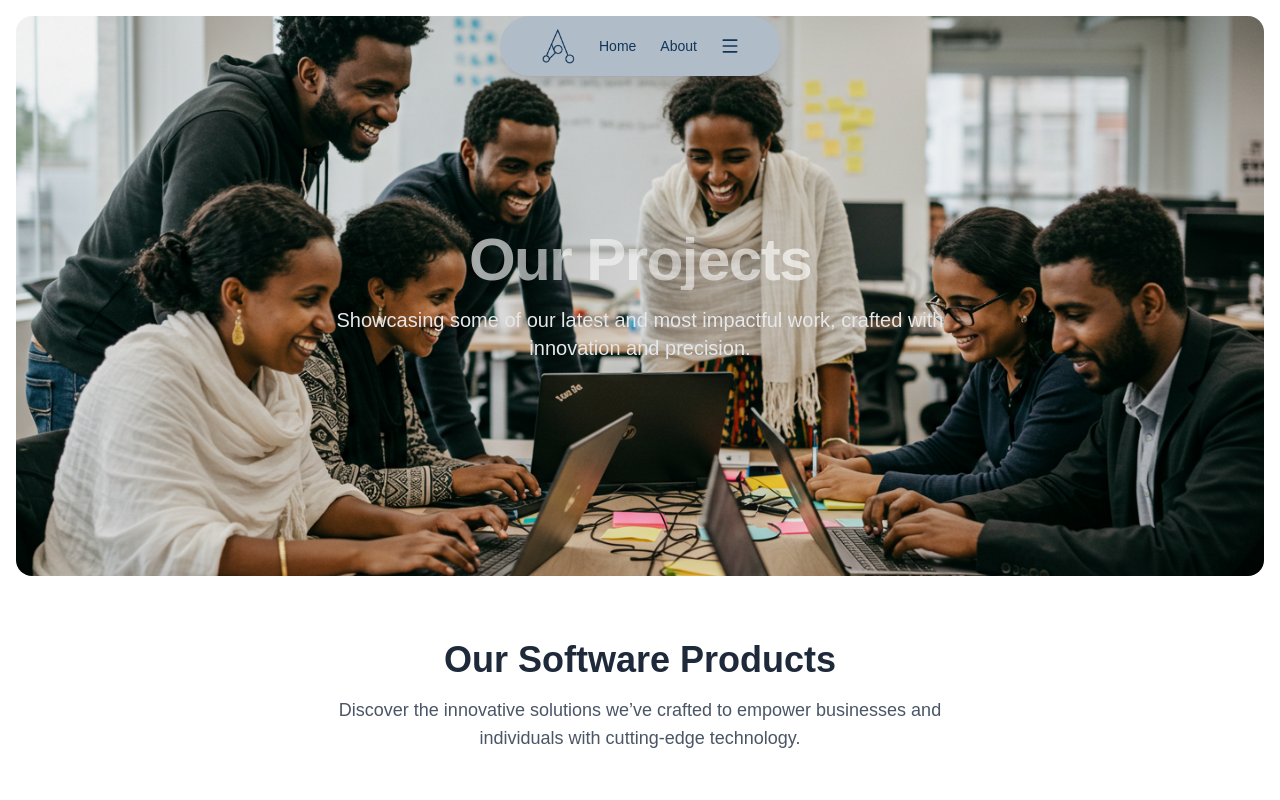
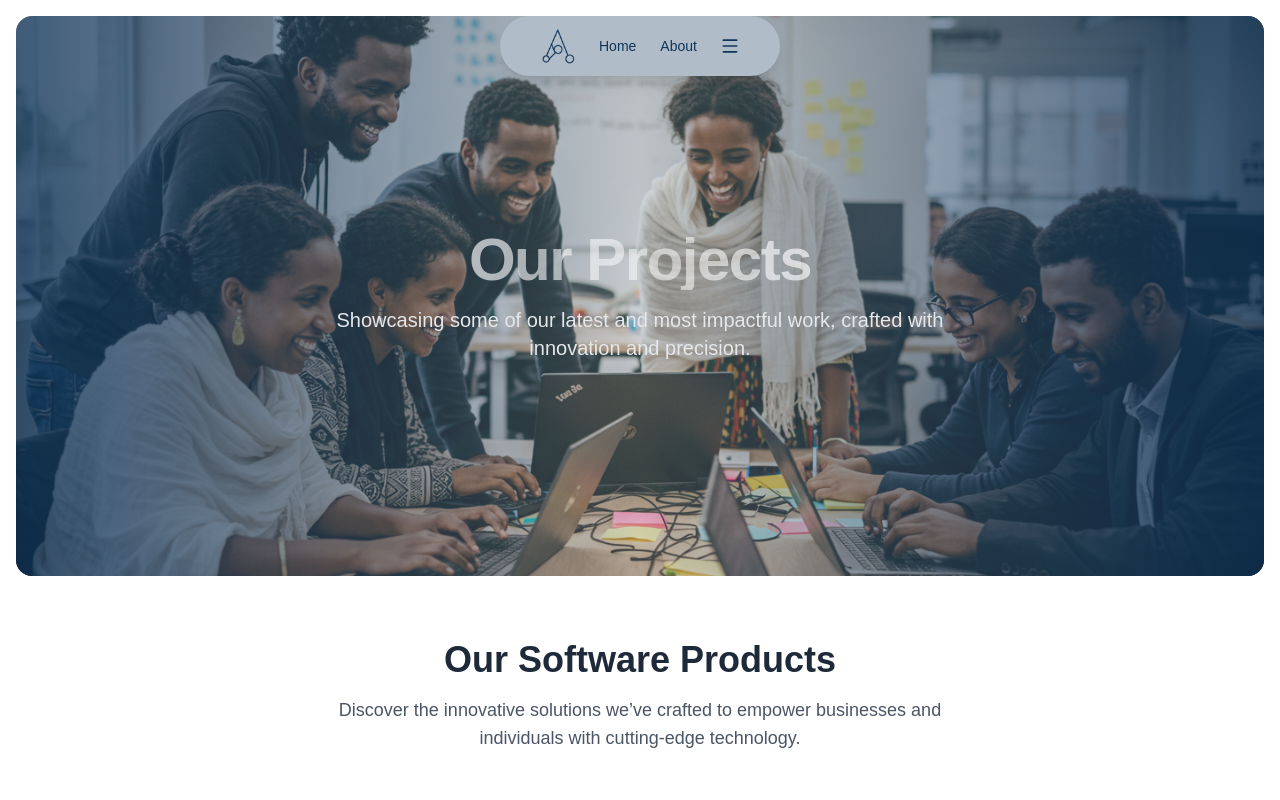
Before and after one commit to AndroSolutionsPersonal/Andro-Website, a Next.js app: page /projects in a window 1280 px wide. Shown: the top 800 px of the page. Built offline with nearby package versions, Linux system fonts and the light colour scheme.

Commit message:
A few edits The projects page

```diff
--- a/components/ProjectsHeader.jsx
+++ b/components/ProjectsHeader.jsx
@@ -28,7 +28,7 @@ export default function ProjectsHeader() {
       />
 
       {/* Gradient Overlay */}
-      {/*<div className="absolute inset-0 bg-gradient-to-r from-primary/80 via-secondary/30 to-primary/80" />*/}
+      <div className="absolute inset-0 bg-gradient-to-r from-primary/80 via-secondary/30 to-primary/80" />
 
       {/* Content */}
       <div className="relative z-10 text-secondary px-6">
```
